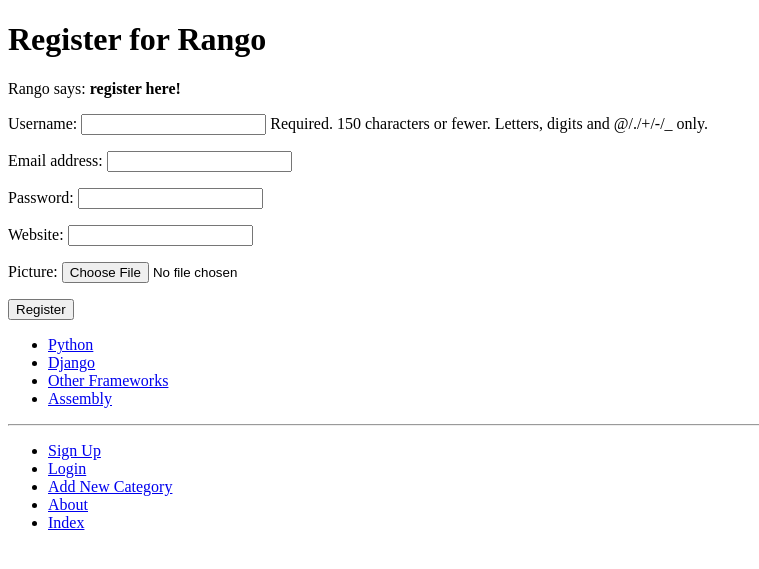
After one commit to cagdas-tombul/tango_with_django_project, a Django app: page /rango/register/ in a window 1280 px wide. The commit adds this page. Shown: the top 569 px of the page, without its empty margins (0-759 px from the left). Run offline with Django 3.2, Linux system fonts and the light colour scheme; data comes from the database, SQL or seed files in the repository.

Commit message:
chapter 9

```diff
--- a/rango/admin.py
+++ b/rango/admin.py
@@ -1,5 +1,5 @@
 from django.contrib import admin
-from rango.models import Category, Page
+from rango.models import Category, Page, UserProfile
 
 class PageAdmin(admin.ModelAdmin):
     list_display = ('title', 'category', 'url')
@@ -9,3 +9,4 @@
 
 admin.site.register(Category, CategoryAdmin)
 admin.site.register(Page, PageAdmin)
+admin.site.register(UserProfile)
--- a/rango/forms.py
+++ b/rango/forms.py
@@ -1,5 +1,6 @@
 from django import forms
-from rango.models import Page, Category
+from rango.models import Page, Category, UserProfile
+from django.contrib.auth.models import User
 
 class CategoryForm(forms.ModelForm):
     name = forms.CharField(max_length=Category.NAME_MAX_LENGTH,
@@ -45,3 +46,14 @@
             cleaned_data['url'] = url
 
         return cleaned_data
+
+class UserForm(forms.ModelForm):
+    password = forms.CharField(widget=forms.PasswordInput())
+
+    class Meta:
+        model = User
+        fields = ('username', 'email', 'password',)
+class UserProfileForm(forms.ModelForm):
+    class Meta:
+        model = UserProfile
+        fields = ('website', 'picture',)
--- a/rango/models.py
+++ b/rango/models.py
@@ -1,5 +1,6 @@
 from django.db import models
 from django.template.defaultfilters import slugify
+from django.contrib.auth.models import User
 
 class Category(models.Model):
     NAME_MAX_LENGTH = 128
@@ -30,3 +31,14 @@
 
     def __str__(self):
         return self.title
+
+class UserProfile(models.Model):
+    # This line is required. Links UserProfile to a User model instance.
+    user = models.OneToOneField(User, on_delete=models.CASCADE)
+
+    # The additional attributes we wish to include.
+    website = models.URLField(blank=True)
+    picture = models.ImageField(upload_to='profile_images', blank=True)
+
+    def __str__(self):
+        return self.user.username
--- a/rango/urls.py
+++ b/rango/urls.py
@@ -10,4 +10,8 @@
         views.show_category, name='show_category'),
     path('add_category/', views.add_category, name='add_category'),
     path('category/<slug:category_name_slug>/add_page/', views.add_page, name='add_page'),
+    path('register/', views.register, name='register'),
+    path('login/', views.user_login, name='login'),
+    path('restricted/', views.restricted, name='restricted'),
+    path('logout/', views.user_logout, name='logout'),
 ]
--- a/rango/views.py
+++ b/rango/views.py
@@ -1,8 +1,10 @@
 from django.shortcuts import render, redirect
 from django.http import HttpResponse
 from rango.models import Category, Page
-from rango.forms import CategoryForm, PageForm
+from rango.forms import CategoryForm, PageForm, UserForm, UserProfileForm
 from django.urls import reverse
+from django.contrib.auth import authenticate, login, logout
+from django.contrib.auth.decorators import login_required
 
 def index(request):
     # Query the database for a list of ALL categories currently stored.
@@ -108,3 +110,115 @@
 
     context_dict = {'form': form, 'category': category}
     return render(request, 'rango/add_page.html', context=context_dict)
+
+def register(request):
+    # A boolean value for telling the template
+    # whether the registration was successful.
+    # Set to False initially. Code changes value to
+    # True when registration succeeds.
+    registered = False
+
+    # If it's a HTTP POST, we're interested in processing form data.
+    if request.method == 'POST':
+        # Attempt to grab information from the raw form information.
+        # Note that we make use of both UserForm and UserProfileForm.
+        user_form = UserForm(request.POST)
+        profile_form = UserProfileForm(request.POST)
+
+        # If the two forms are valid...
+        if user_form.is_valid() and profile_form.is_valid():
+            # Save the user's form data to the database.
+            user = user_form.save()
+
+            # Now we hash the password with the set_password method.
+            # Once hashed, we can update the user object.
+            user.set_password(user.password)
+            user.save()
+
+            # Now sort out the UserProfile instance.
+            # Since we need to set the user attribute ourselves,
+            # we set commit=False. This delays saving the model
+            # until we're ready to avoid integrity problems.
+            profile = profile_form.save(commit=False)
+            profile.user = user
+
+            # Did the user provide a profile picture?
+            # If so, we need to get it from the input form and
+            #put it in the UserProfile model.
+            if 'picture' in request.FILES:
+                profile.picture = request.FILES['picture']
+
+            # Now we save the UserProfile model instance.
+            profile.save()
+
+            # Update our variable to indicate that the template
+            # registration was successful.
+            registered = True
+        else:
+            # Invalid form or forms - mistakes or something else?
+            # Print problems to the terminal.
+            print(user_form.errors, profile_form.errors)
+    else:
+        # Not a HTTP POST, so we render our form using two ModelForm instances.
+        # These forms will be blank, ready for user input.
+        user_form = UserForm()
+        profile_form = UserProfileForm()
+
+    # Render the template depending on the context.
+    return render(request,
+                'rango/register.html',
+                context = {'user_form': user_form,
+                           'profile_form': profile_form,
+                           'registered': registered})
+
+def user_login(request):
+    # If the request is a HTTP POST, try to pull out the relevant information.
+    if request.method == 'POST':
+        # Gather the username and password provided by the user.
+        # This information is obtained from the login form.
+        # We use request.POST.get('<variable>') as opposed
+        # to request.POST['<variable>'], because the
+        # request.POST.get('<variable>') returns None if the
+        # value does not exist, while request.POST['<variable>']
+        # will raise a KeyError exception.
+        username = request.POST.get('username')
+        password = request.POST.get('password')
+        # Use Django's machinery to attempt to see if the username/password
+        # combination is valid - a User object is returned if it is.
+        user = authenticate(username=username, password=password)
+        # If we have a User object, the details are correct.
+        # If None (Python's way of representing the absence of a value), no user
+        # with matching credentials was found.
+        if user:
+            # Is the account active? It could have been disabled.
+            if user.is_active:
+                # If the account is valid and active, we can log the user in.
+                # We'll send the user back to the homepage.
+                login(request, user)
+                return redirect(reverse('rango:index'))
+            else:
+                # An inactive account was used - no logging in!
+                return HttpResponse("Your Rango account is disabled.")
+        else:
+            # Bad login details were provided. So we can't log the user in.
+            print(f"Invalid login details: {username}, {password}")
+            return HttpResponse("Invalid login details supplied.")
+    # The request is not a HTTP POST, so display the login form.
+    # This scenario would most likely be a HTTP GET.
+    else:
+        # No context variables to pass to the template system, hence the
+        # blank dictionary object...
+        return render(request, 'rango/login.html')
+
+# Use the login_required() decorator to ensure only those logged in can
+# access the view.
+@login_required
+def user_logout(request):
+    # Since we know the user is logged in, we can now just log them out.
+    logout(request)
+    # Take the user back to the homepage.
+    return redirect(reverse('rango:index'))
+
+@login_required
+def restricted(request):
+    return HttpResponse("Since you're logged in, you can see this text!")
--- a/tango_with_django_project/settings.py
+++ b/tango_with_django_project/settings.py
@@ -126,3 +126,5 @@
 
 STATICFILES_DIRS = [STATIC_DIR, ]
 STATIC_URL = '/static/'
+
+LOGIN_URL = 'rango:login'
--- a/templates/rango/base.html
+++ b/templates/rango/base.html
@@ -24,7 +24,17 @@
         <hr />
         <div>
             <ul>
-                <li><a href="{% url 'rango:add_category' %}">Add a New Category</a></li>
+            {% if user.is_authenticated %}
+                <!-- Show these links when the user is logged in -->
+                <li><a href="{% url 'rango:restricted' %}">Restricted Page</a></li>
+                <li><a href="{% url 'rango:logout' %}">Logout</a></li>
+            {% else %}
+                <!-- Show these links when the user is NOT logged in -->
+                <li><a href="{% url 'rango:register' %}">Sign Up</a></li>
+                <li><a href="{% url 'rango:login' %}">Login</a></li>
+            {% endif %}
+                <!-- Outside the conditional statements, ALWAYS show -->
+                <li><a href="{% url 'rango:add_category' %}">Add New Category</a></li>
                 <li><a href="{% url 'rango:about' %}">About</a></li>
                 <li><a href="{% url 'rango:index' %}">Index</a></li>
             </ul>
--- /dev/null
+++ b/templates/rango/register.html
@@ -0,0 +1,29 @@
+{% extends 'rango/base.html' %}
+{% load staticfiles %}
+
+{% block title_block %}
+    Register
+{% endblock %}
+
+{% block body_block %}
+    <h1>Register for Rango</h1>
+
+    {% if registered %}
+        Rango says: <strong>thank you for registering!</strong>
+        <a href="{% url 'rango:index' %}">Return to the homepage.</a><br />
+    {% else %}
+        Rango says: <strong>register here!</strong><br />
+        <form id="user_form" method="post" action="{% url 'rango:register' %}"
+            enctype="multipart/form-data">
+
+            {% csrf_token %}
+
+            <!-- Display each form -->
+            {{ user_form.as_p }}
+            {{ profile_form.as_p }}
+
+            <!-- Provide a button to click to submit the form. -->
+            <input type="submit" name="submit" value="Register" />
+        </form>
+    {% endif %}
+{% endblock %}
```
Also changed, not shown: templates/rango/index.html (+6 -1 lines), templates/rango/login.html (added, +18 -0 lines), media/profile_images/rango.jpg (added), media/profile_images/rango_qQgYCub.jpg (added), rango/migrations/0004_auto_20220208_2032.py (added).
